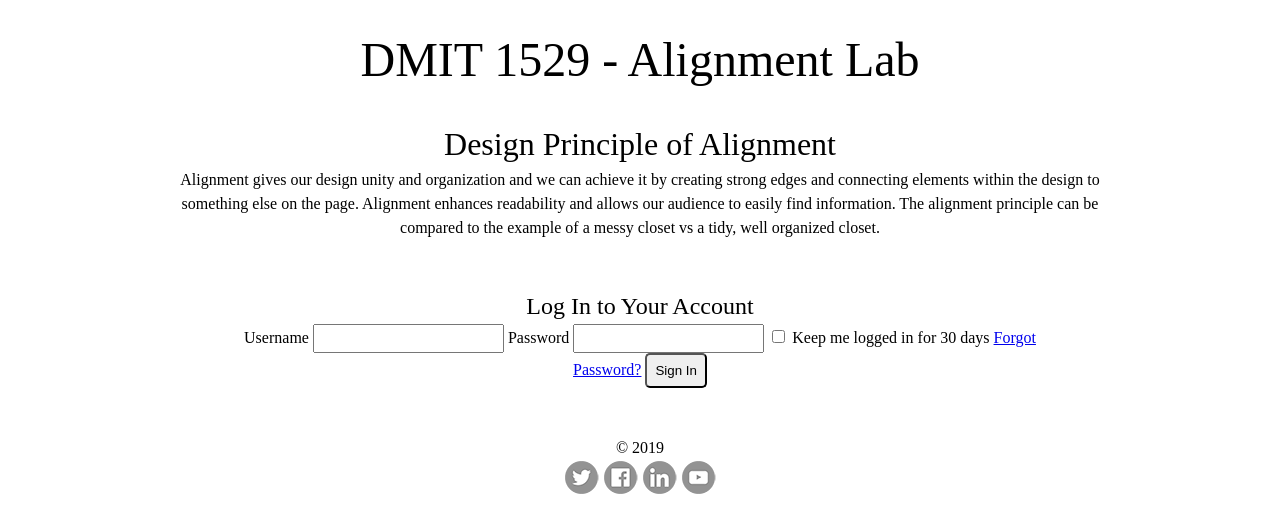
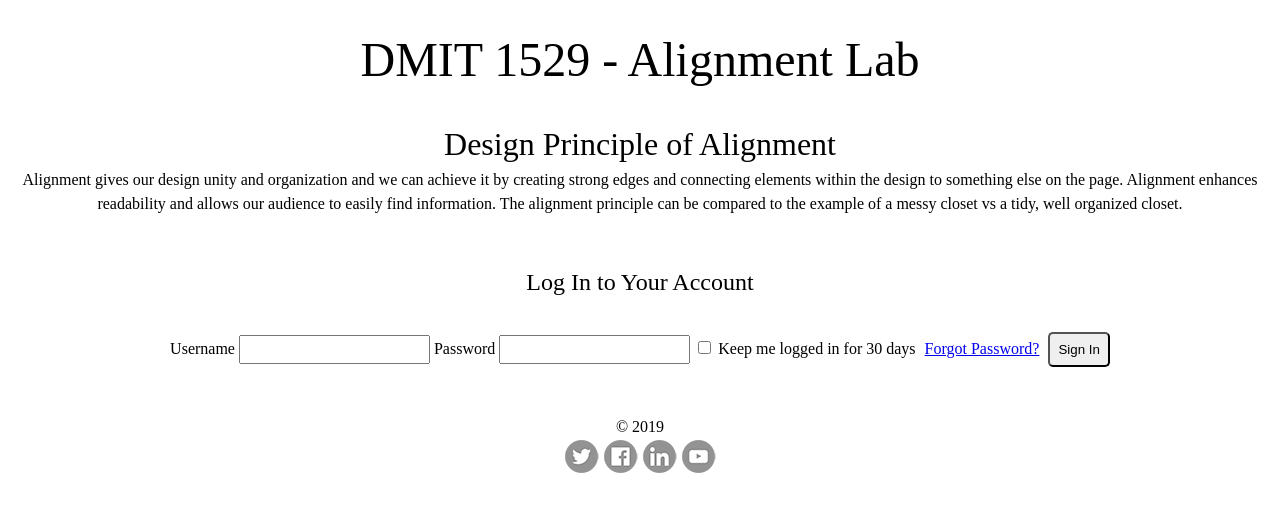
Before and after one commit to meganlc/alignment, a plain HTML site: page alignment/index.html in a window 1280 px wide. Drawn offline with Linux system fonts and the light colour scheme.

Commit message:
alignment
I'm doing my alignment.

```diff
--- a/alignment/css/style.css
+++ b/alignment/css/style.css
@@ -6,7 +6,7 @@ body {
 
 header,
 section {
-    width: 960px;
+    width: 1280px;
     margin: 0 auto;
 }
 
@@ -26,10 +26,21 @@ form {
 
 legend {
     font-size: 24px;
+    padding-bottom: 2rem;
+}
+
+form > input {
+    width: 80%;
+    padding-right: 2rem;
 }
 
 input {
     padding: 5px;
+    align-items: center;
+}
+
+form label {
+    justify-content: space-between;
 }
 
 button {
@@ -38,6 +49,11 @@ button {
     cursor: pointer;
 }
 
+a {
+    padding-left: 5px;
+    padding-right: 5px;
+}
+
 /* ************** footer *************** */
 footer li {
     display: inline;
```
